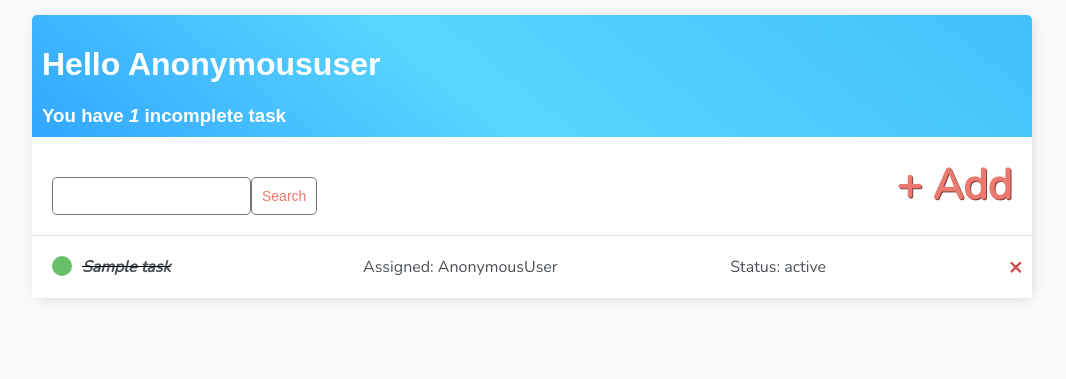
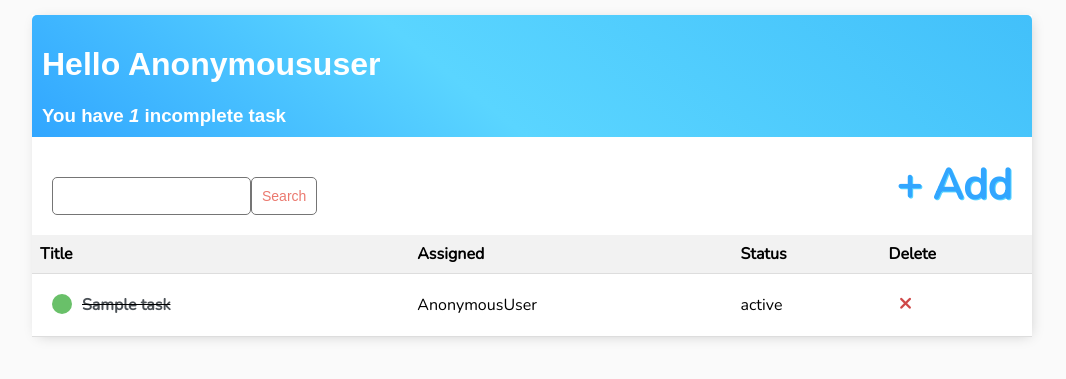
Before and after one commit to nina20126/Harmonious_HR_taskmanager, a Django app: template base/templates/base/task_list.html in a window 1280 px wide. Shown: the part 60-439 px from the top of the page, without its empty margins (108-1174 px from the left). Run offline with Django 3.2, Linux system fonts and the light colour scheme; the template is opened without the code that fills it: most values are stand-ins (such as "Sample title", 1, 10 or a date in 2020).

Commit message:
converted to task

```diff
--- a/base/templates/base/main.html
+++ b/base/templates/base/main.html
@@ -131,7 +131,8 @@
             margin: 0 auto; /* Center the content horizontally */
         }
 
-        .task-wrapper {
+
+       .task-wrapper {
             display: flex;
             align-items: center;
             justify-content: space-between;
@@ -174,6 +175,21 @@
             padding: 20px 10px;
         }
 
+        table {
+            width: 100%;
+            border-collapse: collapse; /* Optional: Remove borders between cells */
+        }
+
+        th, td {
+            padding: 8px; /* Adjust padding as needed */
+            text-align: left;
+            border-bottom: 1px solid #ddd; /* Optional: Add borders between rows */
+        }
+
+        th {
+            background-color: #f2f2f2; /* Optional: Style table header */
+        }
+
         /*Handle Classes*/
 
         .handle {
@@ -205,12 +221,11 @@
             opacity: 0.6;
         }
 
-
         #add-link {
-            color: #EB796F;
+            color: rgba(49,166,255,1);
             text-decoration: none;
             font-size: 42px;
-            text-shadow: 1px 1px #81413b;
+            text-shadow: 1px 1px rgba(90,213,255,1);
         }
 
         #search-add-wrapper {
@@ -301,8 +316,6 @@
             margin: 5px 0;
             margin-right: 20px;
         }
-
-
     </style>
 </head>
 <body>
--- a/base/templates/base/task_form.html
+++ b/base/templates/base/task_form.html
@@ -31,7 +31,7 @@
 
         {% if task.id %}
         <div style="text-align: center;">
-            <button class="launch-button" style="margin-bottom: 20px; margin-top: 10px;" type="button" onclick="showAlert()">Launch</button>
+            <button class="launch-button" style="margin-bottom: 20px; margin-top: 10px;" type="button" onclick="redirectProfile()">Launch</button>
         </div>
         {% endif%}
 
@@ -49,8 +49,8 @@
 </div>
 
 <script>
-    function showAlert() {
-        alert('Automations Launching');
+    const redirectProfile = () => {
+        window.location.href = '{% url "profile" %}';
     }
 </script>
 
--- a/base/templates/base/task_list.html
+++ b/base/templates/base/task_list.html
@@ -17,34 +17,45 @@
 </div>
 
 <div class="task-items-wrapper">
-    {% for task in tasks %}
-        <div class="task-wrapper">
-            {% if task.complete %}
-                <div class="task-title">
-                    <div class="task-complete-icon"></div>
-                    <i><s><a href="{% url 'task-update' task.id %}">{{task}}</a></s></i>
-                </div>
-
-                {% else %}
-                <div class="task-title">
-                    <div class="task-incomplete-icon"></div>
-                    <a href="{% url 'task-update' task.id %}">{{task}}</a>
-                </div>
-
-                {% endif %}
-                <div>
-                    <p>Assigned: {{user}}</p>
-                </div>
-                <div>
-                    <p>Status: {{task.status}}</p>
-                </div>
-                <a class ="delete-link" href="{% url 'task-delete' task.id %}">&#215;</a>
-
-        </div>
-
-    {% empty %}
-        <h3>No items in list</h3>
-    {% endfor %}
+    {% if tasks %}
+    <table>
+        <thead>
+            <tr>
+                <th>Title</th>
+                <th>Assigned</th>
+                <th>Status</th>
+                <th>Delete</th>
+            </tr>
+        </thead>
+        <tbody>
+            {% for task in tasks %}
+            <tr>
+                <td class="task-title">
+                    {% if task.complete %}
+                        <div class="task-complete-icon"></div>
+                        <s><a href="{% url 'task-update' task.id %}">{{ task }}</a></s>
+                    {% else %}
+                        <div class="task-incomplete-icon"></div>
+                        <a href="{% url 'task-update' task.id %}">{{ task }}</a>
+                    {% endif %}
+                </td>
+                <td>{{ user }}</td>
+                <td>{{ task.status }}</td>
+                <td>
+                    <a class="delete-link" href="{% url 'task-delete' task.id %}">&#215;</a>
+                </td>
+            </tr>
+            {% empty %}
+            <tr>
+                <td colspan="4">No items in the list</td>
+            </tr>
+            {% endfor %}
+        </tbody>
+    </table>
+    {% else %}
+    <h3>No items in list</h3>
+    {% endif %}
 </div>
 
+
 {% endblock content %}
--- a/base/views.py
+++ b/base/views.py
@@ -5,6 +5,7 @@ from django.shortcuts import render, redirect
 from django.views.generic.list import ListView
 from django.views.generic.detail import DetailView
 from django.views.generic.edit import CreateView, UpdateView, DeleteView, FormView
+
 from django.urls import reverse_lazy
 
 from django.contrib.auth.views import LoginView
```
